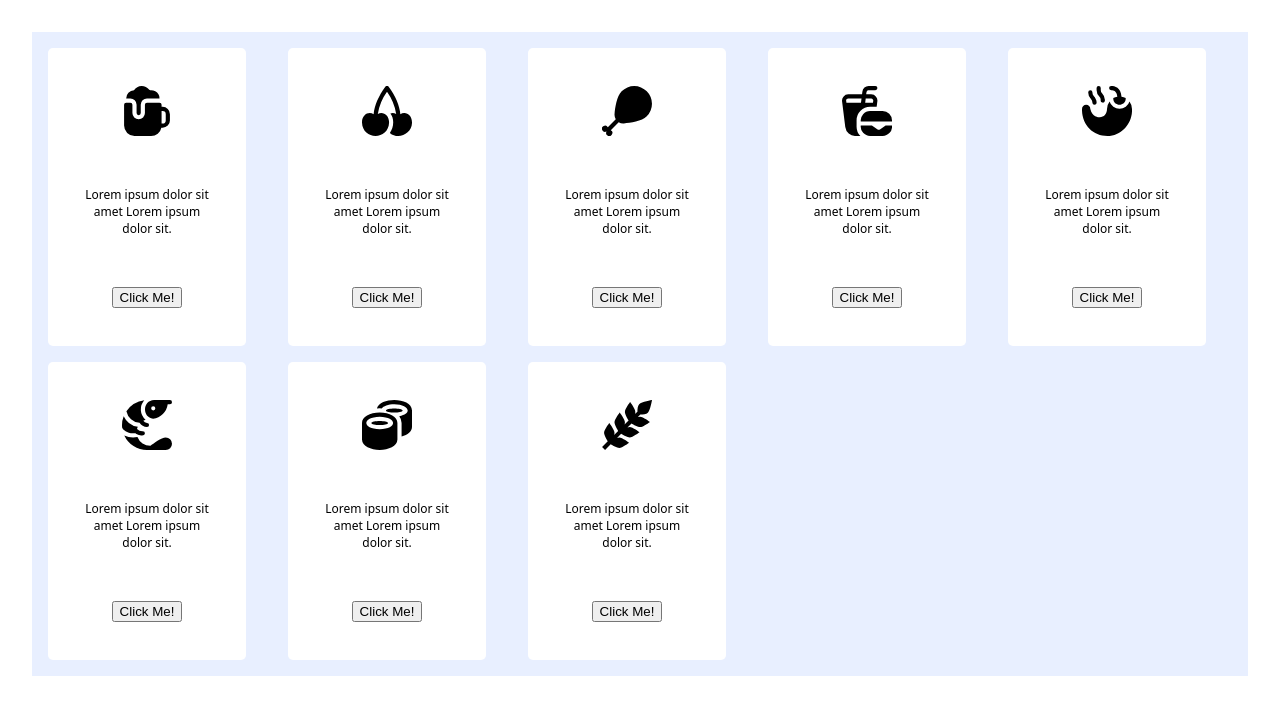
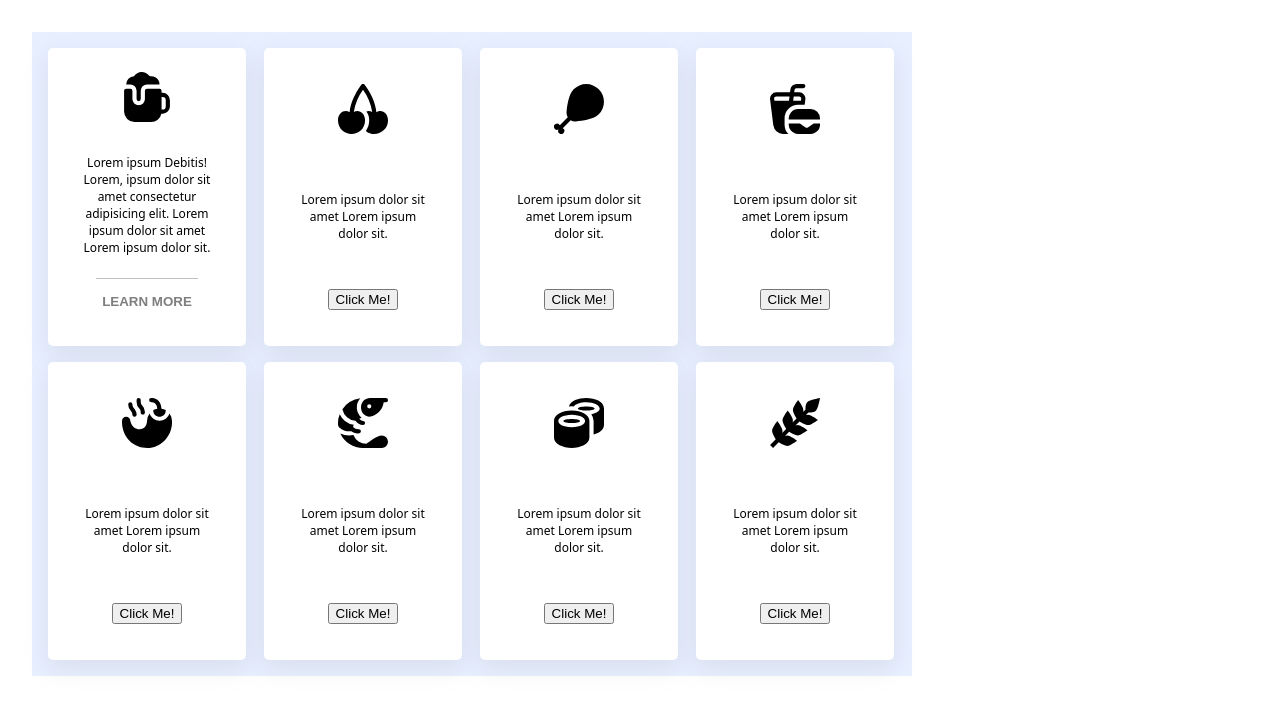
Before and after one commit to Takowski/Grid-away-grid-ahoy, a plain HTML site: page index.html in a window 1280 px wide. Drawn offline with Linux system fonts and the light colour scheme.

Commit message:
grid tile buton finished

```diff
--- a/index.html
+++ b/index.html
@@ -8,11 +8,12 @@
 
 </head>
 <body>
+ <section class="tableau">
     <div class="grid">
         <div class="tile">
             <img class="icon" src="beer.svg">
-            <p class="text">Lorem ipsum dolor sit amet Lorem ipsum dolor sit.</p>
-            <button type="button">Click Me!</button>
+            <p class="text"> Lorem ipsum  Debitis! Lorem, ipsum dolor sit amet consectetur adipisicing elit. Lorem ipsum dolor sit amet Lorem ipsum dolor sit.</p>
+            <button class="button"type="button">Learn more</button>
         </div>
 
         <div class="tile">
@@ -57,6 +58,6 @@
             <button type="button">Click Me!</button>
         </div>
      </div>
-
+ </section>
 </body>
 </html>
--- a/style.css
+++ b/style.css
@@ -13,10 +13,12 @@
     background: white;
     padding: 1.5rem;
     display:grid;
+    grid-template-rows:(1fr 1fr 1fr);
     justify-content: start;
     align-items: center;
     place-items: center;
     border-radius: 5px;
+    box-shadow: rgba(149, 157, 165, 0.2) 0px 8px 24px;
   }
 .icon{
     max-width: 50px;
@@ -26,11 +28,57 @@
 .text{
     text-align: center;
     padding: 10px;
+    padding-top: 20px;
+    display: block;
 
   }
-
+.learn{
+    text-align: center;
+    padding-bottom: 40px;
+    display: block;
+}
 
   body {
     margin: 2rem;
     font: 12px system-ui;
   }
+
+ .tableau {max-width: 880px;}
+
+ .button {
+    text-transform: uppercase;
+    background-color: white;
+    color: black;
+    opacity: 50%;
+    margin-bottom: 5%;
+    border: none;
+    cursor: pointer;
+    font-weight: bold;
+    padding-top: 10%;
+    padding-bottom: 10px;
+    border-top: 0.5px solid gray;
+}
+
+.button:hover {
+
+	background:linear-gradient(to bottom,blue 5%, #237cce 100%);
+	background-color:#2f6ee4;
+	border-radius:14px;
+	border:1px solid #3866a3;
+	display:inline-block;
+	color:white;
+	font-family:Arial;
+	font-size:16px;
+	font-weight:bold;
+	padding:5px 8px;
+	text-decoration:none;
+	text-shadow:0px 0px 0px #7cacde;
+    box-shadow: rgb(38, 57, 77) 0px 20px 30px -10px;
+
+
+}
+
+.tile:hover {
+    box-shadow: rgba(50, 50, 93, 0.25) 0px 50px 100px -20px,
+     rgba(0, 0, 0, 0.3) 0px 30px 60px -30px;
+}
```
